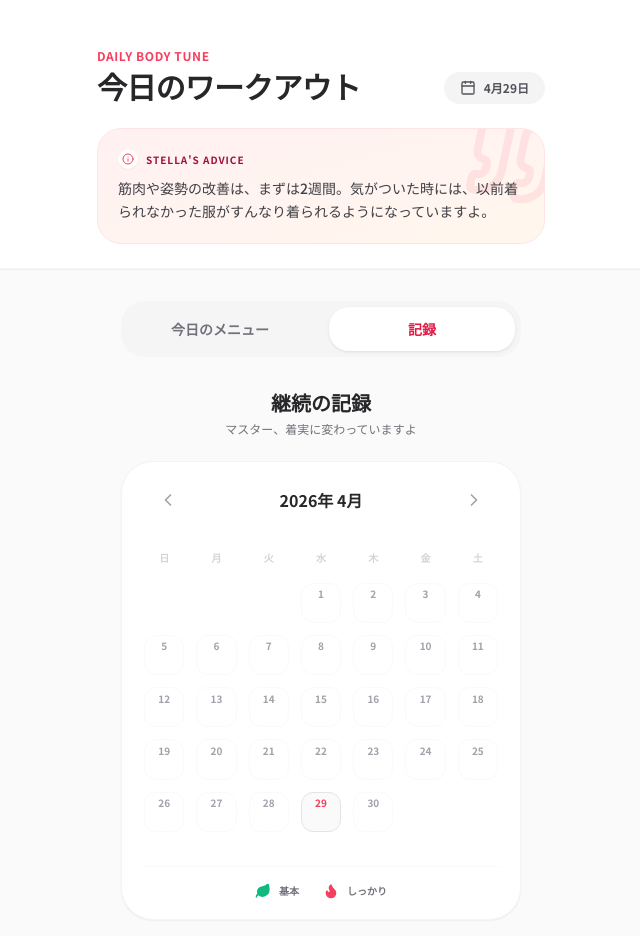
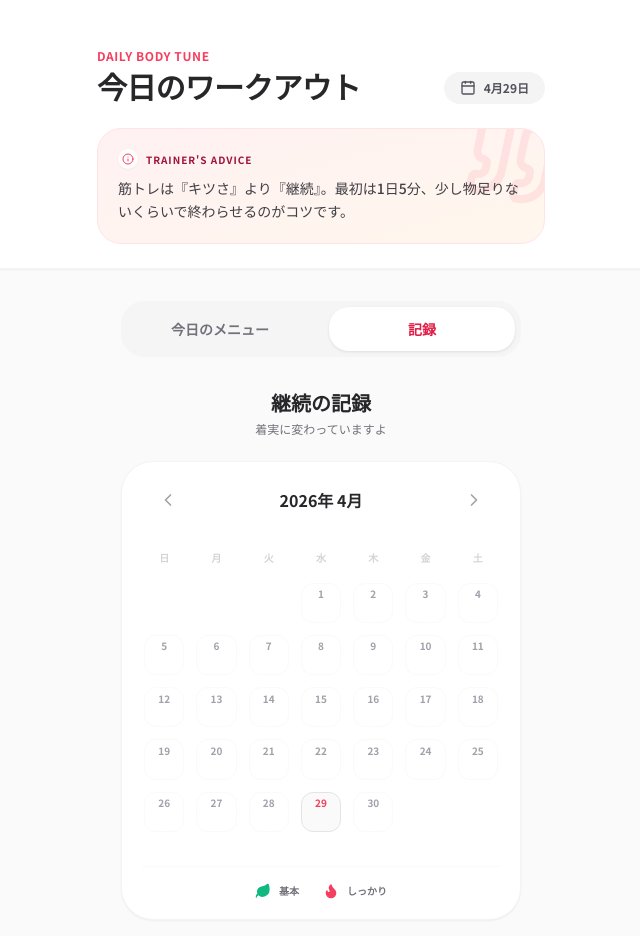
Before and after one commit to JDA-F/TrainingApps260429, a plain HTML site: page index.html in a window 1280 px wide. Both pictures are taken after a click on the button "記録". Shown: the whole page, without its empty margins (319-959 px from the left). Drawn offline with nearby package versions, Linux system fonts and the light colour scheme.

Commit message:
Update index.html

```diff
--- a/index.html
+++ b/index.html
@@ -4,8 +4,11 @@
     <meta charset="UTF-8">
     <meta name="viewport" content="width=device-width, initial-scale=1.0">
     <title>毎日ちょびっとトレーニング</title>
+    <!-- Tailwind CSS CDN -->
     <script src="https://cdn.tailwindcss.com"></script>
+    <!-- Lucide Icons -->
     <script src="https://unpkg.com/lucide@latest"></script>
+    <!-- Google Fonts -->
     <link href="https://fonts.googleapis.com/css2?family=Noto+Sans+JP:wght@400;500;700;900&display=swap" rel="stylesheet">
     <style>
         body { font-family: 'Noto Sans JP', sans-serif; -webkit-tap-highlight-color: transparent; }
@@ -25,15 +28,17 @@
 </head>
 <body class="bg-[#fafafa] min-h-screen pb-20">
 
+    <!-- 完了時のオーバーレイ -->
     <div id="celebration-overlay" class="fixed inset-0 z-50 hidden items-center justify-center pointer-events-none">
         <div class="absolute inset-0 bg-white/60 backdrop-blur-sm"></div>
         <div class="relative bg-white p-8 rounded-[32px] shadow-2xl flex flex-col items-center">
             <div id="celebration-icon" class="mb-4"></div>
             <h2 class="text-2xl font-bold text-zinc-800 mb-2">Great Job!</h2>
-            <p class="text-zinc-600 font-medium">マスター、お疲れ様でした！</p>
+            <p class="text-zinc-600 font-medium">お疲れ様でした！</p>
         </div>
     </div>
 
+    <!-- ヘッダー -->
     <header class="bg-white px-6 pt-12 pb-6 rounded-b-[40px] shadow-sm border-b border-zinc-100 sticky top-0 z-10">
         <div class="max-w-md mx-auto">
             <div class="flex justify-between items-end mb-6">
@@ -47,13 +52,14 @@
                 </div>
             </div>
 
+            <!-- トレーナーからのTips -->
             <div class="bg-gradient-to-br from-rose-50 to-orange-50 rounded-3xl p-5 relative overflow-hidden border border-rose-100">
                 <i data-lucide="quote" class="absolute -top-4 -right-4 text-rose-500/10 w-24 h-24 rotate-12"></i>
                 <div class="flex items-center gap-2 mb-2 relative z-10">
                     <div class="bg-white p-1 rounded-full shadow-sm text-rose-500">
                         <i data-lucide="info" class="w-3 h-3"></i>
                     </div>
-                    <span class="font-bold text-rose-800 text-[10px] uppercase tracking-widest">Stella's Advice</span>
+                    <span class="font-bold text-rose-800 text-[10px] uppercase tracking-widest">Trainer's Advice</span>
                 </div>
                 <p id="daily-tip" class="text-zinc-700 text-sm leading-relaxed relative z-10 font-medium"></p>
             </div>
@@ -61,6 +67,7 @@
     </header>
 
     <main class="max-w-md mx-auto px-6 py-8">
+        <!-- タブ切り替え -->
         <div class="flex gap-4 mb-8 bg-zinc-100/80 p-1.5 rounded-[24px] backdrop-blur-sm">
             <button onclick="switchTab('menu')" id="tab-menu" class="flex-1 py-3 rounded-[20px] font-bold text-sm transition-all tab-active">
                 今日のメニュー
@@ -70,7 +77,9 @@
             </button>
         </div>
 
+        <!-- トレーニングメニュー -->
         <div id="view-menu" class="menu-content active space-y-10">
+            <!-- 基本セクション -->
             <section>
                 <div class="flex items-center justify-between mb-4">
                     <div class="flex items-center gap-2">
@@ -88,6 +97,7 @@
 
             <div class="w-full h-px bg-zinc-200 my-8"></div>
 
+            <!-- しっかりセクション -->
             <section>
                 <div class="flex items-center justify-between mb-4">
                     <div class="flex items-center gap-2">
@@ -104,15 +114,16 @@
             </section>
         </div>
 
+        <!-- カレンダー -->
         <div id="view-calendar" class="menu-content space-y-6">
             <div class="text-center mb-2">
                 <h2 class="text-xl font-black text-zinc-800">継続の記録</h2>
-                <p class="text-xs text-zinc-500 mt-1 font-medium">マスター、着実に変わっていますよ</p>
+                <p class="text-xs text-zinc-500 mt-1 font-medium">着実に変わっていますよ</p>
             </div>
             <div class="bg-white rounded-[32px] p-5 shadow-sm border border-zinc-100">
                 <div class="flex justify-between items-center mb-6 px-2">
                     <button onclick="changeMonth(-1)" class="p-2 hover:bg-zinc-100 rounded-full"><i data-lucide="chevron-left" class="w-5 h-5 text-zinc-400"></i></button>
-                    <h3 id="calendar-title" class="font-bold text-zinc-800">2026年 4月</h3>
+                    <h3 id="calendar-title" class="font-bold text-zinc-800"></h3>
                     <button onclick="changeMonth(1)" class="p-2 hover:bg-zinc-100 rounded-full"><i data-lucide="chevron-right" class="w-5 h-5 text-zinc-400"></i></button>
                 </div>
                 <div id="calendar-grid" class="grid grid-cols-7 gap-2"></div>
@@ -159,7 +170,10 @@
         function init() {
             const now = new Date();
             document.getElementById('header-date').innerText = `${now.getMonth() + 1}月${now.getDate()}日`;
-            document.getElementById('daily-tip').innerText = tips[now.getDate() % tips.length];
+
+            // ランダムにTipsを選択して表示する
+            const randomIndex = Math.floor(Math.random() * tips.length);
+            document.getElementById('daily-tip').innerText = tips[randomIndex];
 
             renderList('basic-list', basicMenu, 'emerald');
             renderList('full-list', fullMenu, 'rose');
```
